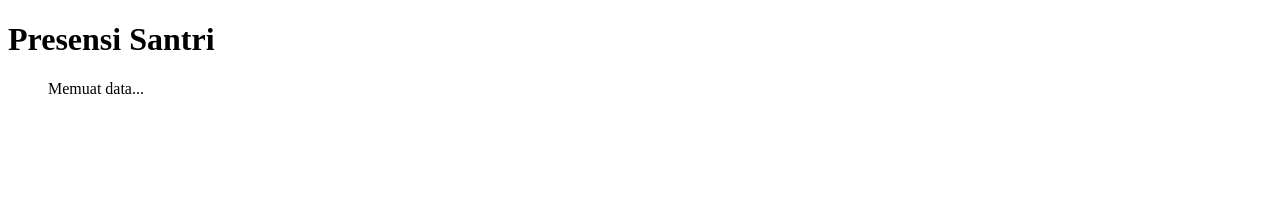
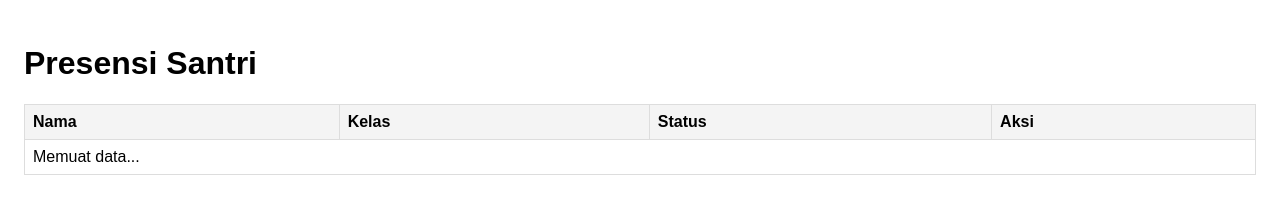
Before and after one commit to eruhidayato/testCrud, a plain HTML site: page index.html in a window 1280 px wide. Drawn offline with Linux system fonts and the light colour scheme.

Commit message:
Update index.html

```diff
--- a/index.html
+++ b/index.html
@@ -2,14 +2,35 @@
 <html lang="id">
 <head>
   <meta charset="UTF-8" />
-  <meta name="viewport" content="width=device-width, initial-scale=1.0"/>
+  <meta name="viewport" content="width=device-width, initial-scale=1.0" />
   <title>Presensi Santri</title>
   <link rel="manifest" href="manifest.json" />
+  <style>
+    body { font-family: Arial, sans-serif; padding: 1rem; }
+    table { width: 100%; border-collapse: collapse; margin-top: 1rem; }
+    th, td { border: 1px solid #ddd; padding: 0.5rem; text-align: left; }
+    th { background-color: #f4f4f4; }
+    button { margin-right: 0.5rem; }
+  </style>
   <script defer src="app.js"></script>
 </head>
 <body>
   <h1>Presensi Santri</h1>
-  <ul id="santriList">Memuat data...</ul>
+
+  <table>
+    <thead>
+      <tr>
+        <th>Nama</th>
+        <th>Kelas</th>
+        <th>Status</th>
+        <th>Aksi</th>
+      </tr>
+    </thead>
+    <tbody id="santriList">
+      <tr><td colspan="4">Memuat data...</td></tr>
+    </tbody>
+  </table>
+
   <script>
     if ('serviceWorker' in navigator) {
       navigator.serviceWorker.register('service-worker.js');
```
